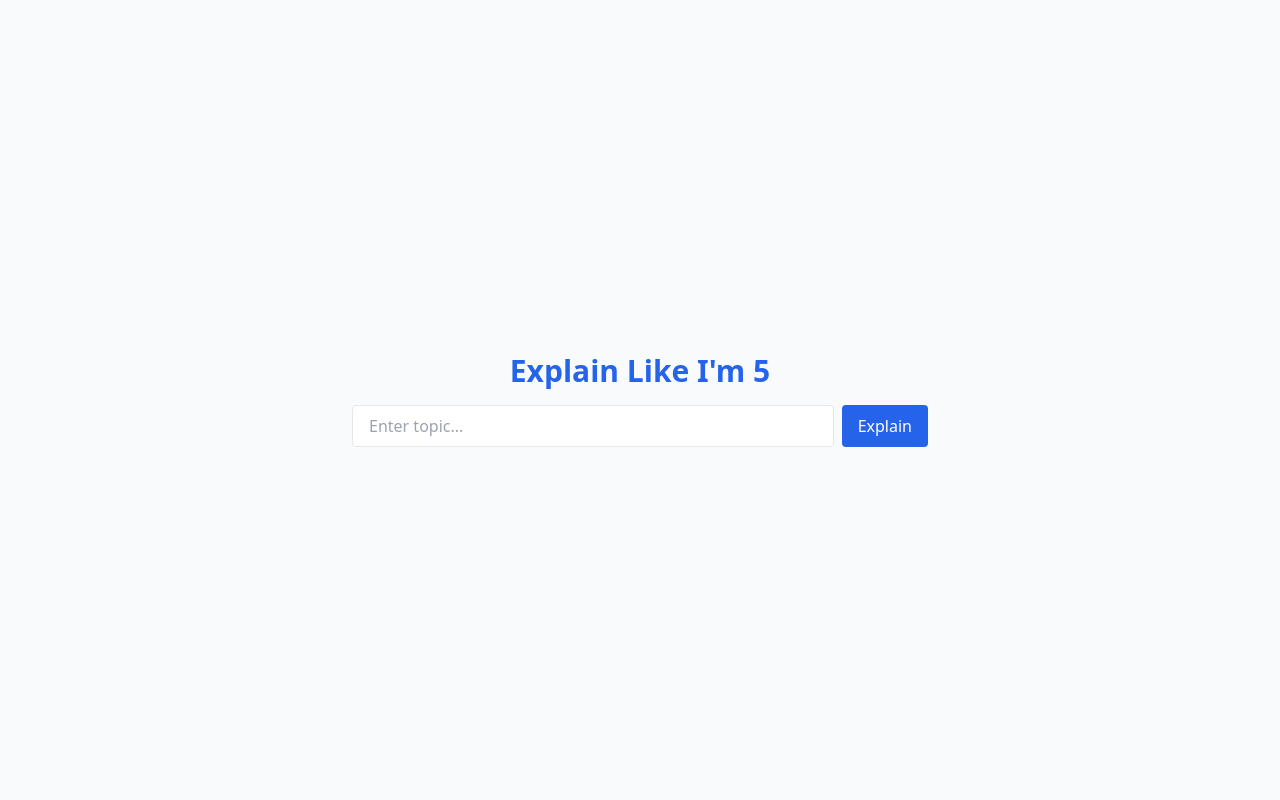
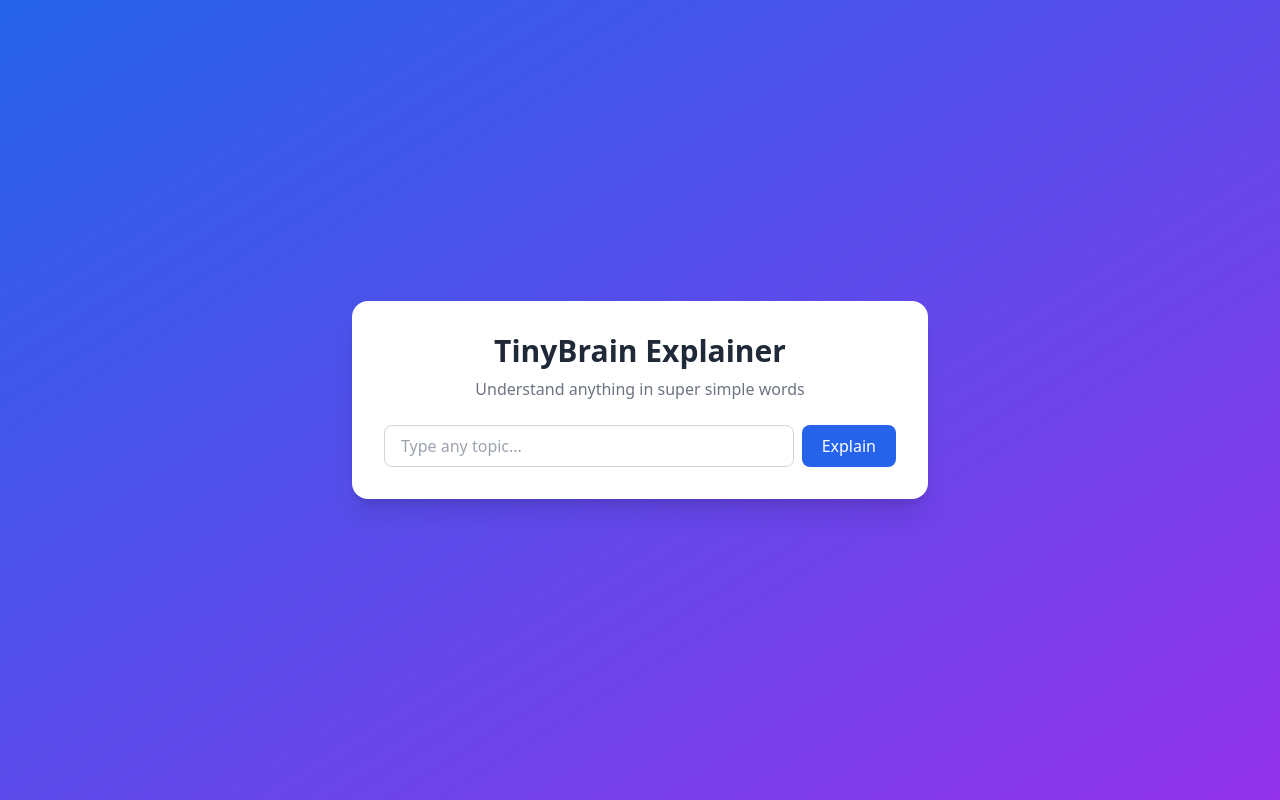
Before and after one commit to Surya189-ops/simpGPT, a Next.js app: page /eli5 in a window 1280 px wide. Built offline with nearby package versions, Linux system fonts and the light colour scheme.

Commit message:
Improve ELI5 bot UI and branding

```diff
--- a/app/eli5/page.tsx
+++ b/app/eli5/page.tsx
@@ -19,9 +19,7 @@ export default function Eli5Page() {
       headers: { "Content-Type": "application/json" },
       body: JSON.stringify({
         mode: "eli5",
-        messages: [
-          { role: "user", content: input }
-        ]
+        messages: [{ role: "user", content: input }]
       })
     });
 
@@ -31,30 +29,43 @@ export default function Eli5Page() {
   }
 
   return (
-    <div className="min-h-screen flex flex-col items-center justify-center bg-gray-50 p-6">
-      <h1 className="text-3xl font-bold text-blue-600 mb-4">
-        Explain Like I'm 5
+    <div className="min-h-screen flex items-center justify-center bg-gradient-to-br from-blue-600 to-purple-600 p-6">
+
+      <div className="bg-white rounded-2xl shadow-xl p-8 max-w-xl w-full text-center">
+
+        <h1 className="text-3xl font-extrabold text-gray-800">
+          TinyBrain Explainer
         </h1>
 
-      <form onSubmit={handleSubmit} className="w-full max-w-xl flex gap-2">
+        <p className="text-gray-500 mt-2">
+          Understand anything in super simple words
+        </p>
+
+        <form onSubmit={handleSubmit} className="mt-6 flex gap-2">
           <input
-          className="flex-1 border px-4 py-2 rounded"
-          placeholder="Enter topic..."
+            className="flex-1 border border-gray-300 px-4 py-2 rounded-lg focus:outline-none focus:border-blue-500"
+            placeholder="Type any topic..."
             value={input}
             onChange={(e) => setInput(e.target.value)}
           />
-        <button className="bg-blue-600 text-white px-4 py-2 rounded">
+          <button
+            className="bg-blue-600 hover:bg-blue-700 text-white px-5 py-2 rounded-lg font-medium"
+          >
             Explain
           </button>
         </form>
 
-      {loading && <p className="mt-4">Thinking...</p>}
+        {loading && (
+          <p className="mt-4 text-gray-500">Thinking...</p>
+        )}
 
         {output && (
-        <div className="mt-6 bg-white p-4 rounded shadow w-full max-w-xl whitespace-pre-line">
+          <div className="mt-6 bg-gray-50 border rounded-lg p-4 text-left whitespace-pre-line text-gray-800">
             {output}
           </div>
         )}
       </div>
+
+    </div>
   );
 }
```
Lines whose indentation alone changed are shown as unchanged.
